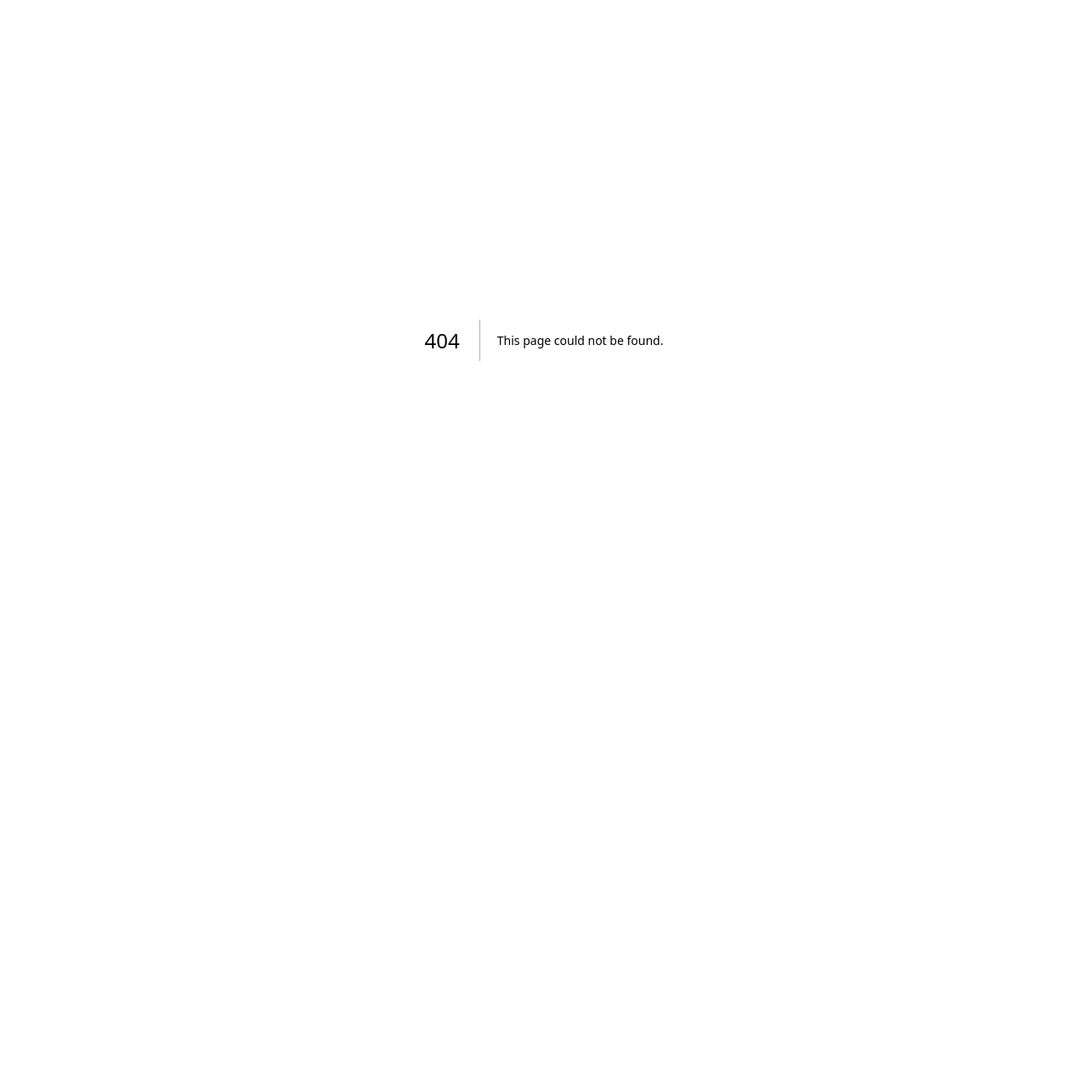
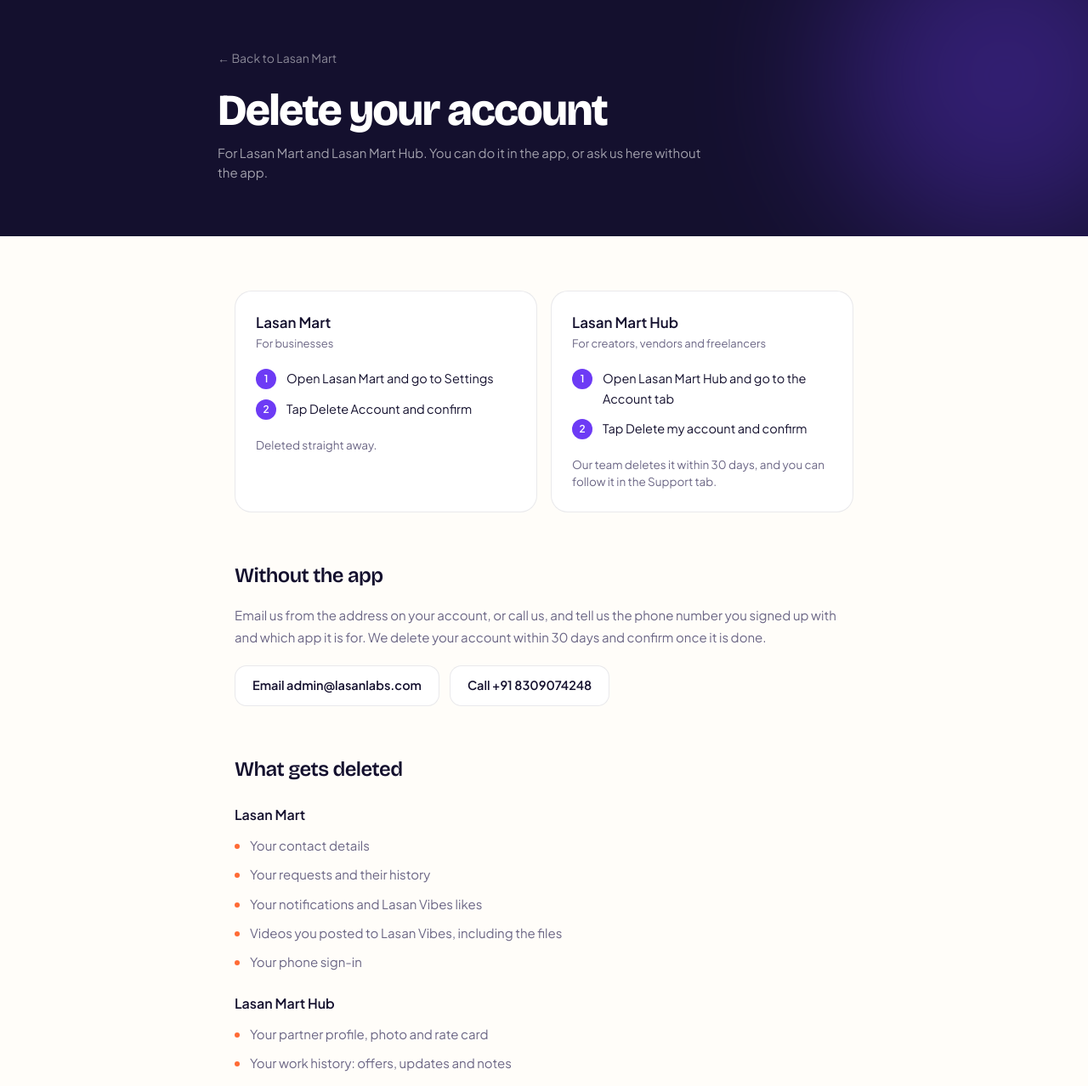
Before and after one commit to lasanlabs22-design/LASANMART_WEBSITE, a Next.js app: page /delete-account in a window 1280 px wide. Before the commit this address had no page. Shown: the top 1278 px of the page at 85% size. Before the commit the page ends 800 px from the top, so only its background shows below. Built offline with nearby package versions, Linux system fonts and the light colour scheme.

Commit message:
Add: Delete account page for Lasan Mart and Lasan Mart Hub, linked from the footer (Play Store data-deletion URL)

```diff
--- /dev/null
+++ b/app/delete-account/page.tsx
@@ -0,0 +1,261 @@
+import Link from "next/link";
+import { CONTACT } from "@/lib/site";
+import PoweredBy from "@/components/PoweredBy";
+
+export const metadata = {
+  title: "Delete your account — Lasan Mart",
+  description:
+    "How to delete your Lasan Mart or Lasan Mart Hub account and the data attached to it.",
+};
+
+/* Google Play asks every app with accounts for a web page like this —
+   one that works without the app installed. Keep it in step with the
+   "Deleting your data" and "Leaving Hub" parts of /privacy. */
+
+const MAIL_SUBJECT = encodeURIComponent("Delete my account");
+
+export default function DeleteAccount() {
+  return (
+    <main className="min-h-screen" style={{ background: "var(--paper)" }}>
+      {/* Header */}
+      <div
+        className="px-5 pt-14 pb-16 relative overflow-hidden"
+        style={{ background: "var(--ink)" }}
+      >
+        <div
+          className="blob"
+          style={{
+            width: 400,
+            height: 400,
+            top: "-40%",
+            right: "-8%",
+            background: "var(--violet)",
+            opacity: 0.35,
+          }}
+        />
+
+        <div className="relative max-w-3xl mx-auto">
+          <Link
+            href="/"
+            className="inline-flex items-center gap-2 text-[14px] text-white/50 hover:text-white/80 transition"
+          >
+            ← Back to Lasan Mart
+          </Link>
+
+          <h1
+            className="display text-white mt-6"
+            style={{ fontSize: "clamp(32px, 6vw, 52px)" }}
+          >
+            Delete your account
+          </h1>
+
+          <p className="text-white/60 text-[15px] mt-3 max-w-xl">
+            For Lasan Mart and Lasan Mart Hub. You can do it in the app, or ask
+            us here without the app.
+          </p>
+        </div>
+      </div>
+
+      {/* Body */}
+      <div className="max-w-3xl mx-auto px-5 py-16">
+        <div className="grid sm:grid-cols-2 gap-4">
+          <AppCard
+            app="Lasan Mart"
+            who="For businesses"
+            steps={[
+              "Open Lasan Mart and go to Settings",
+              "Tap Delete Account and confirm",
+            ]}
+            result="Deleted straight away."
+          />
+          <AppCard
+            app="Lasan Mart Hub"
+            who="For creators, vendors and freelancers"
+            steps={[
+              "Open Lasan Mart Hub and go to the Account tab",
+              "Tap Delete my account and confirm",
+            ]}
+            result="Our team deletes it within 30 days, and you can follow it in the Support tab."
+          />
+        </div>
+
+        <Section title="Without the app">
+          <p>
+            Email us from the address on your account, or call us, and tell us
+            the phone number you signed up with and which app it is for. We
+            delete your account within 30 days and confirm once it is done.
+          </p>
+
+          <div className="flex flex-wrap gap-3 mt-5">
+            <a
+              href={`mailto:${CONTACT.email}?subject=${MAIL_SUBJECT}`}
+              className="card px-5 py-3 text-[14.5px] font-semibold"
+              style={{ borderRadius: 14 }}
+            >
+              Email {CONTACT.email}
+            </a>
+            <a
+              href={`tel:+91${CONTACT.phone}`}
+              className="card px-5 py-3 text-[14.5px] font-semibold"
+              style={{ borderRadius: 14 }}
+            >
+              Call +91 {CONTACT.phone}
+            </a>
+          </div>
+        </Section>
+
+        <Section title="What gets deleted">
+          <Sub title="Lasan Mart">
+            <Bullets
+              items={[
+                "Your contact details",
+                "Your requests and their history",
+                "Your notifications and Lasan Vibes likes",
+                "Videos you posted to Lasan Vibes, including the files",
+                "Your phone sign-in",
+              ]}
+            />
+          </Sub>
+
+          <Sub title="Lasan Mart Hub">
+            <Bullets
+              items={[
+                "Your partner profile, photo and rate card",
+                "Your work history: offers, updates and notes",
+                "Messages you sent our team from the app",
+              ]}
+            />
+          </Sub>
+
+          <Callout>
+            Each app is deleted separately. Deleting Lasan Mart does not delete
+            a Lasan Mart Hub profile on the same number, and the other way round.
+          </Callout>
+        </Section>
+
+        <Section title="What we keep">
+          <p>
+            Nothing tied to your account. View counts on Lasan Vibes videos are
+            anonymous and were never linked to you. See our{" "}
+            <Link href="/privacy" className="link">
+              Privacy Policy
+            </Link>{" "}
+            for the full detail.
+          </p>
+        </Section>
+
+        <div
+          className="text-[13px] mt-16 pt-8 border-t flex flex-col sm:flex-row items-center sm:items-baseline justify-between gap-3"
+          style={{ color: "var(--muted)", borderColor: "var(--line)" }}
+        >
+          <p>
+            © {new Date().getFullYear()} Lasan Media Works. All rights
+            reserved.
+          </p>
+          <PoweredBy />
+        </div>
+      </div>
+    </main>
+  );
+}
+
+/* ---------- Pieces ---------- */
+
+function AppCard({
+  app,
+  who,
+  steps,
+  result,
+}: {
+  app: string;
+  who: string;
+  steps: string[];
+  result: string;
+}) {
+  return (
+    <div className="card p-6 h-full" style={{ borderRadius: 20 }}>
+      <p className="font-semibold text-[17px]">{app}</p>
+      <p className="text-[13px] mt-0.5" style={{ color: "var(--muted)" }}>
+        {who}
+      </p>
+
+      <ol className="mt-5 space-y-3">
+        {steps.map((s, i) => (
+          <li key={s} className="flex gap-3 text-[14.5px] leading-relaxed">
+            <span
+              className="w-6 h-6 rounded-full shrink-0 grid place-items-center text-[12px] font-semibold text-white"
+              style={{ background: "var(--violet)" }}
+            >
+              {i + 1}
+            </span>
+            <span>{s}</span>
+          </li>
+        ))}
+      </ol>
+
+      <p className="text-[13.5px] mt-5" style={{ color: "var(--muted)" }}>
+        {result}
+      </p>
+    </div>
+  );
+}
+
+function Section({
+  title,
+  children,
+}: {
+  title: string;
+  children: React.ReactNode;
+}) {
+  return (
+    <section className="mt-14">
+      <h2 className="display-md text-[24px] mb-4">{title}</h2>
+      <div className="policy-body space-y-4">{children}</div>
+    </section>
+  );
+}
+
+function Sub({
+  title,
+  children,
+}: {
+  title: string;
+  children: React.ReactNode;
+}) {
+  return (
+    <div className="mt-6">
+      <h3 className="font-semibold text-[16px] mb-2">{title}</h3>
+      {children}
+    </div>
+  );
+}
+
+function Bullets({ items }: { items: string[] }) {
+  return (
+    <ul className="space-y-2.5 mt-3">
+      {items.map((item) => (
+        <li key={item} className="flex gap-3 text-[15px] leading-relaxed">
+          <span
+            className="w-1.5 h-1.5 rounded-full shrink-0 mt-2.5"
+            style={{ background: "var(--orange)" }}
+          />
+          <span style={{ color: "var(--muted)" }}>{item}</span>
+        </li>
+      ))}
+    </ul>
+  );
+}
+
+function Callout({ children }: { children: React.ReactNode }) {
+  return (
+    <div
+      className="rounded-2xl p-5 mt-6 text-[14.5px] leading-relaxed"
+      style={{
+        background: "rgba(255,197,41,0.14)",
+        borderLeft: "4px solid var(--yellow)",
+      }}
+    >
+      {children}
+    </div>
+  );
+}
--- a/app/page.tsx
+++ b/app/page.tsx
@@ -1577,6 +1577,7 @@
                 { href: "#hub", label: "Lasan Mart Hub" },
                 { href: "#faq", label: "FAQ" },
                 { href: "/privacy", label: "Privacy Policy" },
+                { href: "/delete-account", label: "Delete Account" },
               ].map((l) => (
                 <a
                   key={l.href}
```
